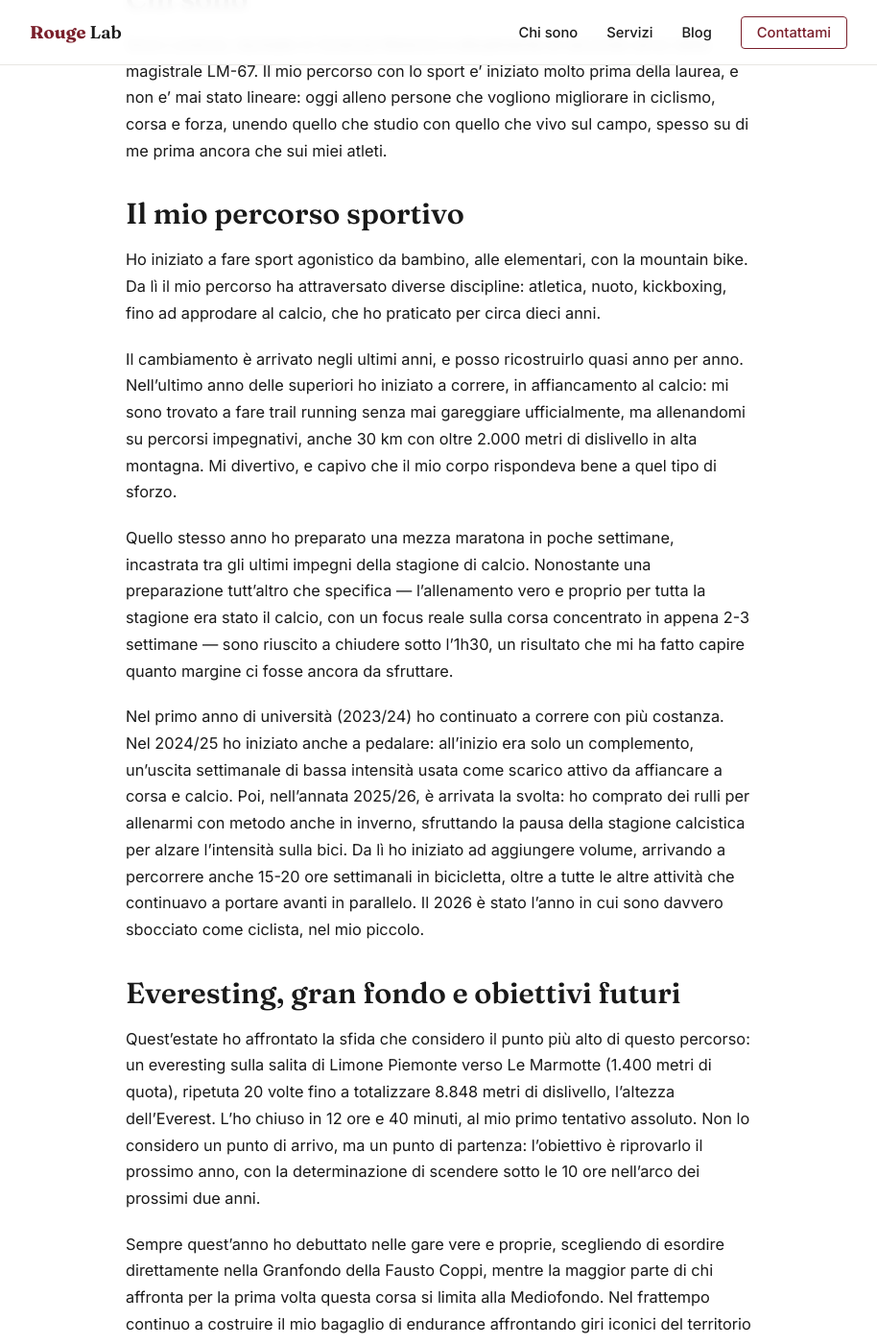
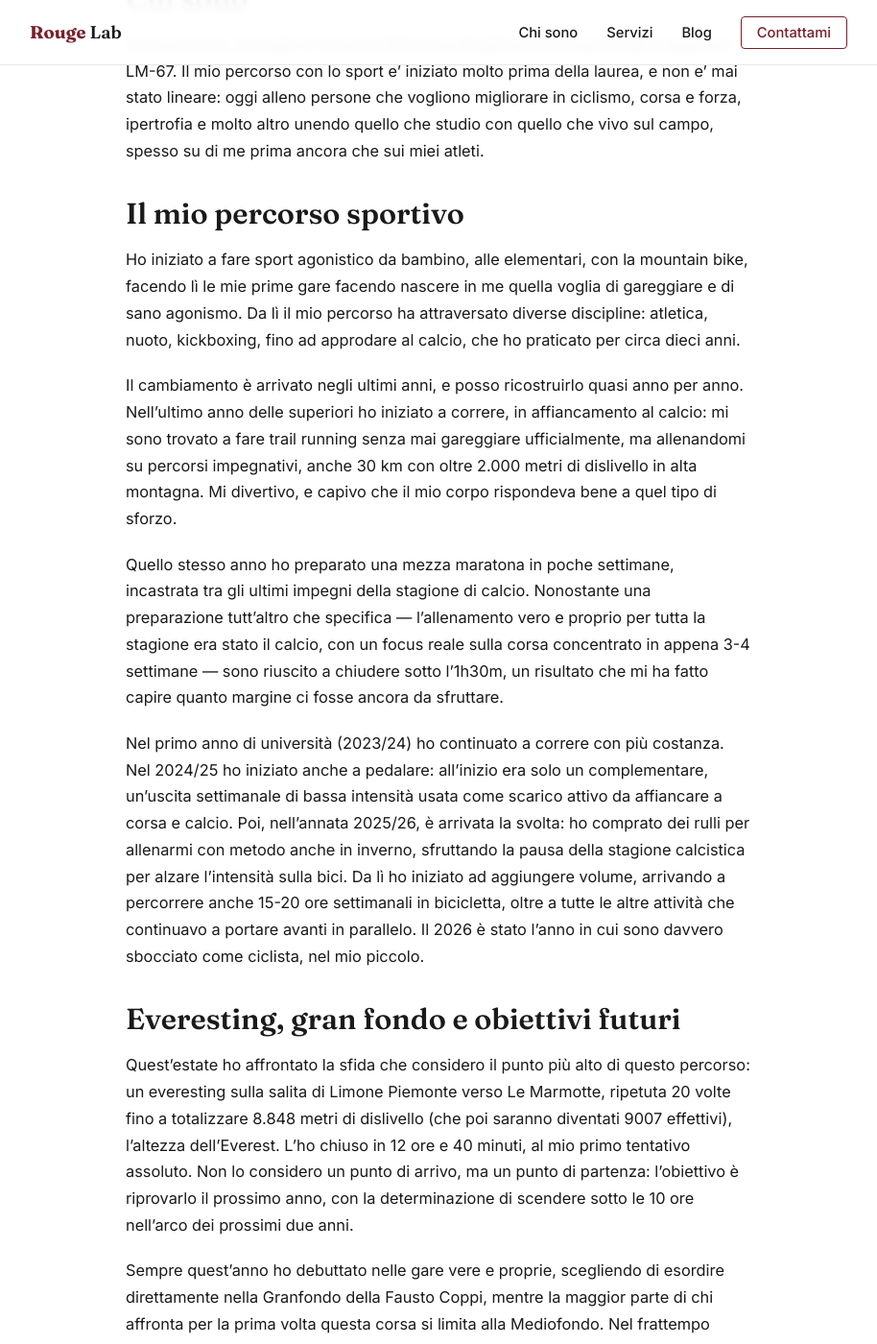
Before and after one commit to lorenzorossoo/Portfolio, a Jekyll site: the page built from _posts/2026-09-18-ChiSonoECosaVoglio.md, in a window 1280 px wide and 1400 px high, scrolled down 331 px. Shown: the whole window at 96% size, without its empty margins (183-1097 px from the left). Built offline with Jekyll 4.4.1, drawn with Linux system fonts in a browser that asks for light colours; some of the changed text lies outside the part shown.

Commit message:
modifica blog, + aggiunge link ai contatti

```diff
--- a/_posts/2026-09-18-ChiSonoECosaVoglio.md
+++ b/_posts/2026-09-18-ChiSonoECosaVoglio.md
@@ -6,31 +6,31 @@
 
 ## Chi sono
 
-Sono Lorenzo, laureato in Scienze Motorie e attualmente al secondo anno della magistrale LM-67. Il mio percorso con lo sport e' iniziato molto prima della laurea, e non e' mai stato lineare: oggi alleno persone che vogliono migliorare in ciclismo, corsa e forza, unendo quello che studio con quello che vivo sul campo, spesso su di me prima ancora che sui miei atleti.
+Sono Lorenzo, laureato in Scienze Motorie e attualmente laureando alla magistrale LM-67. Il mio percorso con lo sport e' iniziato molto prima della laurea, e non e' mai stato lineare: oggi alleno persone che vogliono migliorare in ciclismo, corsa e forza, ipertrofia e molto altro unendo quello che studio con quello che vivo sul campo, spesso su di me prima ancora che sui miei atleti.
 
 ## Il mio percorso sportivo
 
-Ho iniziato a fare sport agonistico da bambino, alle elementari, con la mountain bike. Da lì il mio percorso ha attraversato diverse discipline: atletica, nuoto, kickboxing, fino ad approdare al calcio, che ho praticato per circa dieci anni.
+Ho iniziato a fare sport agonistico da bambino, alle elementari, con la mountain bike, facendo lì le mie prime gare facendo nascere in me quella voglia di gareggiare e di sano agonismo. Da lì il mio percorso ha attraversato diverse discipline: atletica, nuoto, kickboxing, fino ad approdare al calcio, che ho praticato per circa dieci anni.
 
 Il cambiamento è arrivato negli ultimi anni, e posso ricostruirlo quasi anno per anno. Nell'ultimo anno delle superiori ho iniziato a correre, in affiancamento al calcio: mi sono trovato a fare trail running senza mai gareggiare ufficialmente, ma allenandomi su percorsi impegnativi, anche 30 km con oltre 2.000 metri di dislivello in alta montagna. Mi divertivo, e capivo che il mio corpo rispondeva bene a quel tipo di sforzo.
 
-Quello stesso anno ho preparato una mezza maratona in poche settimane, incastrata tra gli ultimi impegni della stagione di calcio. Nonostante una preparazione tutt'altro che specifica — l'allenamento vero e proprio per tutta la stagione era stato il calcio, con un focus reale sulla corsa concentrato in appena 2-3 settimane — sono riuscito a chiudere sotto l'1h30, un risultato che mi ha fatto capire quanto margine ci fosse ancora da sfruttare.
+Quello stesso anno ho preparato una mezza maratona in poche settimane, incastrata tra gli ultimi impegni della stagione di calcio. Nonostante una preparazione tutt'altro che specifica — l'allenamento vero e proprio per tutta la stagione era stato il calcio, con un focus reale sulla corsa concentrato in appena 3-4 settimane — sono riuscito a chiudere sotto l'1h30m, un risultato che mi ha fatto capire quanto margine ci fosse ancora da sfruttare.
 
-Nel primo anno di università (2023/24) ho continuato a correre con più costanza. Nel 2024/25 ho iniziato anche a pedalare: all'inizio era solo un complemento, un'uscita settimanale di bassa intensità usata come scarico attivo da affiancare a corsa e calcio. Poi, nell'annata 2025/26, è arrivata la svolta: ho comprato dei rulli per allenarmi con metodo anche in inverno, sfruttando la pausa della stagione calcistica per alzare l'intensità sulla bici. Da lì ho iniziato ad aggiungere volume, arrivando a percorrere anche 15-20 ore settimanali in bicicletta, oltre a tutte le altre attività che continuavo a portare avanti in parallelo. Il 2026 è stato l'anno in cui sono davvero sbocciato come ciclista, nel mio piccolo.
+Nel primo anno di università (2023/24) ho continuato a correre con più costanza. Nel 2024/25 ho iniziato anche a pedalare: all'inizio era solo un complementare, un'uscita settimanale di bassa intensità usata come scarico attivo da affiancare a corsa e calcio. Poi, nell'annata 2025/26, è arrivata la svolta: ho comprato dei rulli per allenarmi con metodo anche in inverno, sfruttando la pausa della stagione calcistica per alzare l'intensità sulla bici. Da lì ho iniziato ad aggiungere volume, arrivando a percorrere anche 15-20 ore settimanali in bicicletta, oltre a tutte le altre attività che continuavo a portare avanti in parallelo. Il 2026 è stato l'anno in cui sono davvero sbocciato come ciclista, nel mio piccolo.
 
 ## Everesting, gran fondo e obiettivi futuri
 
-Quest'estate ho affrontato la sfida che considero il punto più alto di questo percorso: un everesting sulla salita di Limone Piemonte verso Le Marmotte (1.400 metri di quota), ripetuta 20 volte fino a totalizzare 8.848 metri di dislivello, l'altezza dell'Everest. L'ho chiuso in 12 ore e 40 minuti, al mio primo tentativo assoluto. Non lo considero un punto di arrivo, ma un punto di partenza: l'obiettivo è riprovarlo il prossimo anno, con la determinazione di scendere sotto le 10 ore nell'arco dei prossimi due anni.
+Quest'estate ho affrontato la sfida che considero il punto più alto di questo percorso: un everesting sulla salita di Limone Piemonte verso Le Marmotte, ripetuta 20 volte fino a totalizzare 8.848 metri di dislivello (che poi saranno diventati 9007 effettivi), l'altezza dell'Everest. L'ho chiuso in 12 ore e 40 minuti, al mio primo tentativo assoluto. Non lo considero un punto di arrivo, ma un punto di partenza: l'obiettivo è riprovarlo il prossimo anno, con la determinazione di scendere sotto le 10 ore nell'arco dei prossimi due anni.
 
 Sempre quest'anno ho debuttato nelle gare vere e proprie, scegliendo di esordire direttamente nella Granfondo della Fausto Coppi, mentre la maggior parte di chi affronta per la prima volta questa corsa si limita alla Mediofondo. Nel frattempo continuo a costruire il mio bagaglio di endurance affrontando giri iconici del territorio come la Vinadio-Vinadio e la Cuneo-Pinerolo, oltre a uscite singole da 250 km e giornate da 4.000-5.000 metri di dislivello.
 
-Guardando avanti, il prossimo passo è la maratona: voglio prepararla nel 2027 e debuttare con un obiettivo ambizioso, sub-3 ore.
+Guardando avanti, il prossimo passo è la maratona: voglio prepararla nel 2027 e debuttare con un obiettivo ambizioso, sub 3h.
 
 ## La mia passione per i dati
 
-Ancora prima di iniziare a studiare Scienze Motorie, mi piaceva guardare i dati delle mie attività appena finite: passo medio, velocità, battiti cardiaci. Erano numeri che mi incuriosivano, senza che ne capissi davvero il significato.
+Ancora prima di iniziare a studiare Scienze Motorie, mi piaceva guardare i dati delle mie attività appena finite: passo medio, velocità, battiti cardiaci, ecc. Erano numeri che mi incuriosivano, senza che ne capissi davvero il significato.
 
-Quando ho iniziato l'università, tutto è cambiato: ho capito il perché di quei numeri, il come, e soprattutto come usarli per migliorare. Da lì è diventata quasi un'ossessione. Analizzo ogni singola attività su Intervals.icu, per capire cosa ho fatto, perché ha prodotto un certo effetto, e per costruire nel tempo uno storico completo: quanti allenamenti, quante ore, a quale intensità, a quale soglia, in quale zona. Capire tutto, sempre.
+Quando ho iniziato l'università, tutto è cambiato: ho capito il perché di quei numeri, il come, e soprattutto come usarli per migliorare. Da lì è diventata quasi un'ossessione. Analizzo ogni singola attività su Intervals.icu, per capire cosa ho fatto, perché ha prodotto un certo effetto, e per costruire nel tempo uno storico completo: quanti allenamenti, quante ore, a quale intensità, in quale zona. Capire tutto, sempre.
 
 Questo stesso approccio è quello che porto nel lavoro con chi alleno: non allenamenti a sensazione, ma programmazione che nasce dai dati e dalla loro interpretazione corretta.
 
@@ -42,4 +42,4 @@
 
 È lo stesso approccio che porto nel lavoro con chi alleno: dati alla mano, letteratura scientifica come base, ma sempre calati sulla persona reale che ho davanti, non su un modello teorico.
 
-Se ti riconosci in questo modo di vedere l'allenamento, o vuoi semplicemente capire cosa possiamo costruire insieme, [scrivimi](/#contatti).
+Se ti riconosci in questo modo di vedere l'allenamento, o vuoi semplicemente capire cosa possiamo costruire insieme, [scrivimi](/Portfolio/#contatti).
```
